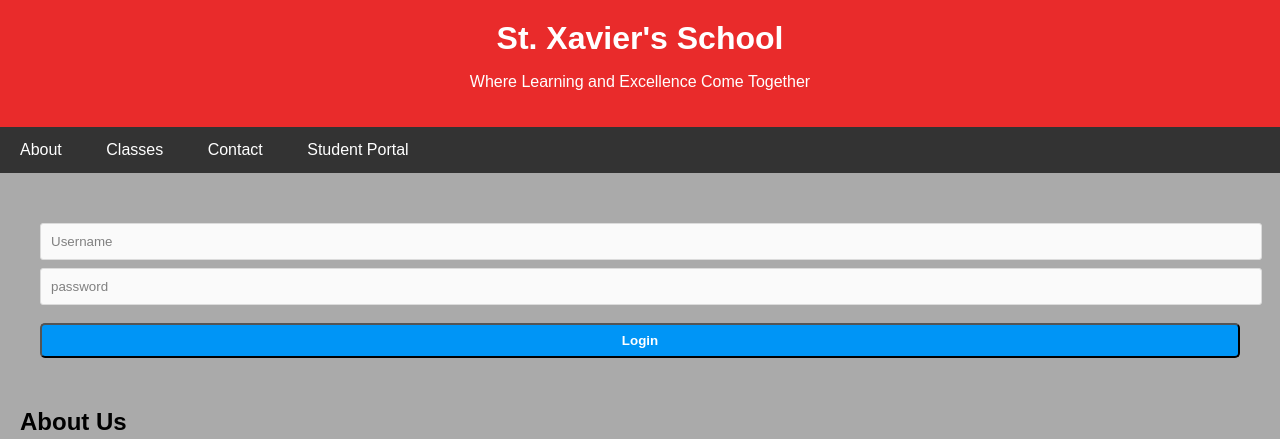
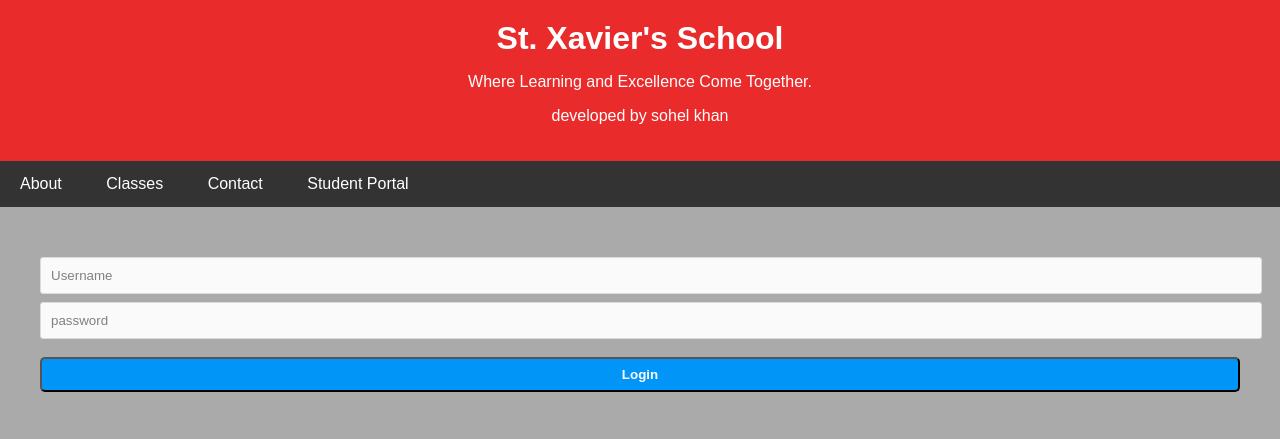
Before and after one commit to 23cssahil/st.xaviers., a plain HTML site: page index.html in a window 1280 px wide. Shown: the top 439 px of the page. Drawn offline with Linux system fonts and the light colour scheme.

Commit message:
Update index.html

```diff
--- a/index.html
+++ b/index.html
@@ -9,7 +9,8 @@
 <body>
     <header>
         <h1>St. Xavier's School</h1>
-        <p>Where Learning and Excellence Come Together</p>
+        <p>Where Learning and Excellence Come Together.</p>
+        <p></u>developed by sohel khan</p>
     </header>
 
     <nav>
```
